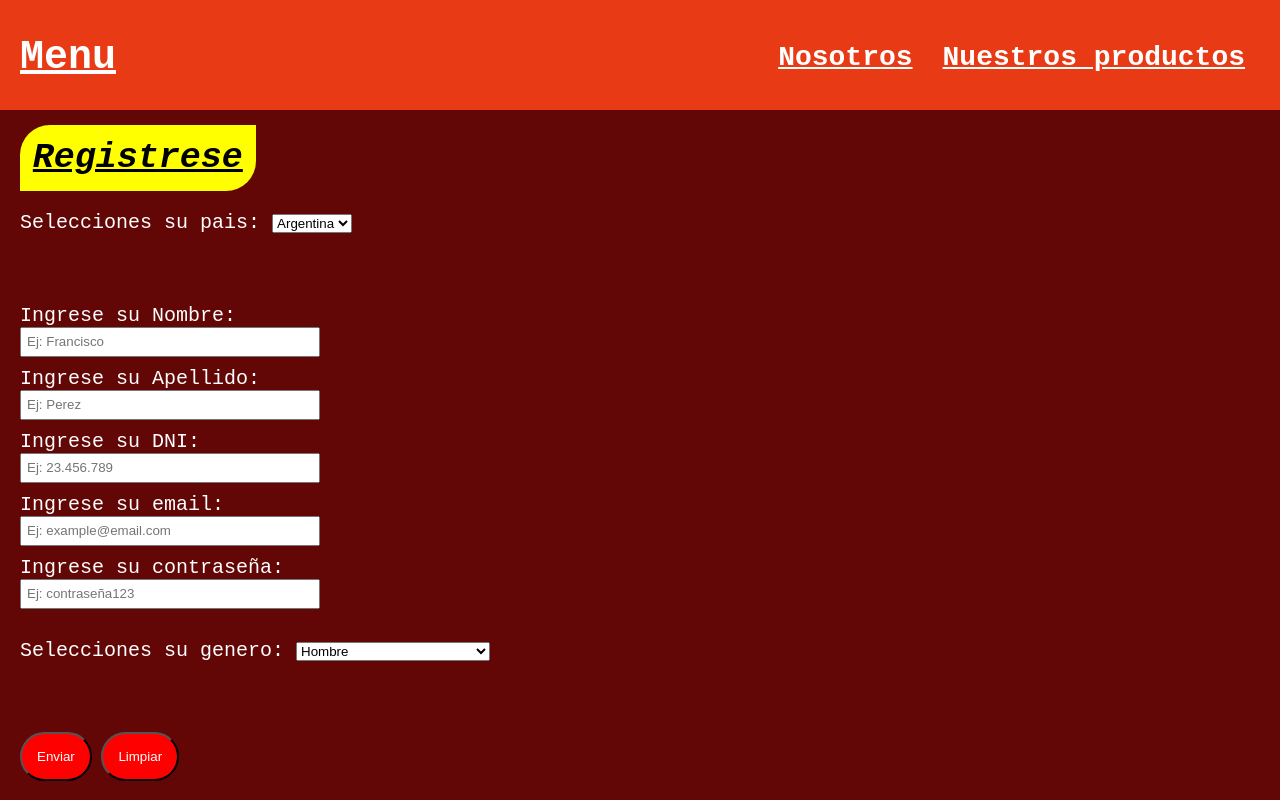
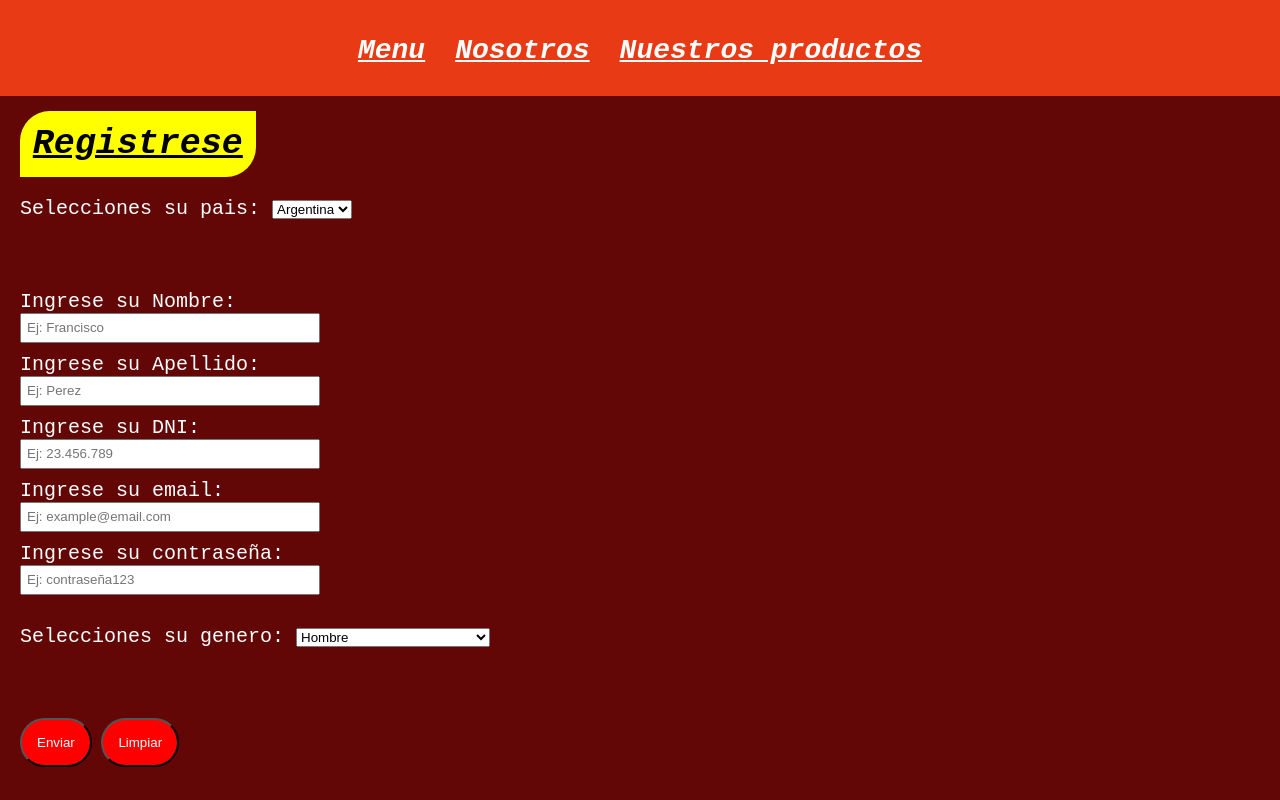
Before and after one commit to enzostella07/Final-MontoTM-Coder, a website: page pages/contacto.html in a window 1280 px wide. Shown: the top 800 px of the page. Drawn offline with Linux system fonts and the light colour scheme.

Commit message:
Cambiasos

```diff
--- a/pages/contacto.html
+++ b/pages/contacto.html
@@ -19,14 +19,17 @@
     <header class="header">
         <div class="header__content">
             <h2>
-                <a href="../index.html" class="content__title"> Menu </a>
+                <!-- <a href="../index.html" class="content__title"> Menu </a> -->
             </h2>
 
             <nav>
                 <ul class="navbar">
+                    <li><a href="../index.html" class="navbar__item"> Menu</a></li>
+
                     <li> <a href="./nosotros.html" class="navbar__item">Nosotros</a></li>
 
                     <li><a href="./producto.html" class="navbar__item">Nuestros productos</a></li>
+
                 </ul>
             </nav>
         </div>
@@ -84,25 +87,6 @@
                         </select>
                     </div>
 
-                    <!-- <fieldset class="fieldset">
-                        <label class="fieldset__genero"> Seleccione su genero: </label>
-                        <div class="fieldset__div">
-                            <div>
-                                <label for="mujer">Mujer </label>
-                                <input type="radio" id="mujer" name="genero" class="botoncito">
-                            </div>
-                            <div>
-                                <label for="hombre">Hombre </label>
-                                <input type="radio" id="hombre" name="genero" class="botoncito">
-                            </div>
-                            <div>
-                                <label for="ninguno">Prefiero no decirlo </label>
-                                <input type="radio" id="ninguno" name="genero" class="botoncito">
-                            </div>
-                        </div>
-                    </fieldset> -->
-
-
                     <div class="botones">
                         <button class="botones__boton" type="submit">Enviar </button>
                         <button class="botones__boton" type="reset"> Limpiar </button>
--- a/sass/_global.scss
+++ b/sass/_global.scss
@@ -20,7 +20,13 @@
       background-color: #E83A14;
       color: #e2e8f0;
       padding: 30px 20px;
-  }
+
+      &__content {
+        display: flex;
+        justify-content: center;
+        align-items: center;
+      }
+      }
 
   a {
     font-size: 28px;
@@ -38,41 +44,16 @@
     list-style-type: none;
   }
 
-  .header__content {
-    display: flex;
-    justify-content: space-between;
-    align-items: center;
-    // display: grid;
-    // grid-template-columns: 100%;
-    // grid-template-rows: repeat(3, auto);
-    // gap: 5px;
-    // justify-content: space-between;
-    // align-items: center;
-  }
-
-
-  .content__title {
-    color: white;
-    font-size: 40px;
-    transition: $transitionde1s;
-
-    &:hover {
-      color: black;
-    }
-  }
-
 
   //EXTEND
   .barradenavegacion {
     display: flex;
-
-    // display: grid;
-    // grid-template-columns: 100%;
-    // grid-template-rows: repeat(3, auto);
-    // gap: 5px;
+    font-style: oblique;
+    align-items: center;
 
     & li {
       margin: 0 15px;
+      gap: 10px;
     }
 
     & li a {
@@ -87,5 +68,5 @@
   }
 
   .navbar {
-    @extend .barradenavegacion
+    @extend .barradenavegacion;
   }
--- a/sass/_medias.scss
+++ b/sass/_medias.scss
@@ -71,16 +71,17 @@
 @media (max-width:1065px) {
     .producto__grid {
         grid-template-columns: repeat(2, 1fr);
-
     }
 }
+
 @media (max-width: 768px) {
     .navbar {
         display: grid;
         grid-template-columns: 100%;
         grid-template-rows: repeat(3, auto);
-        gap: 5px;
+        gap: 10px;
     }
+
     .header{
             background-color: #E83A14;
             color: #e2e8f0;
@@ -89,7 +90,6 @@
 
     .header__content {
         display: flex;
-        justify-content: space-between;
         align-items: center;
       }
 
@@ -118,10 +118,12 @@
         background-color: yellow;
         border-radius: 30px 0px 30px 0px;
         text-align: center;
+        justify-content: center;
     }
 
     .producto__grid {
         grid-template-columns: repeat(1, 1fr);
+        justify-content: center;
     }
 }
 
@@ -197,7 +199,6 @@
     .videoyt {
         height: 250px;
     }
-
 }
 
 @media (min-width: 425px) and (max-width:560px) {
```
Also changed, not shown: pages/nosotros.html (+3 -5 lines), pages/producto.html (+3 -5 lines), css/style.css, 1 other file.
